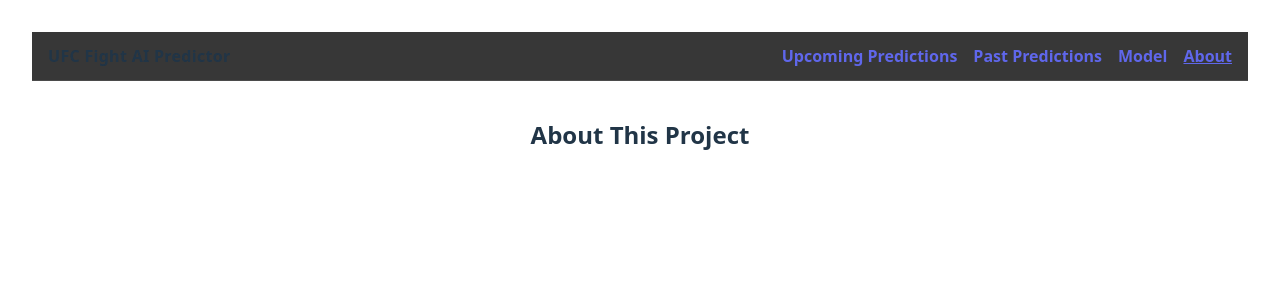
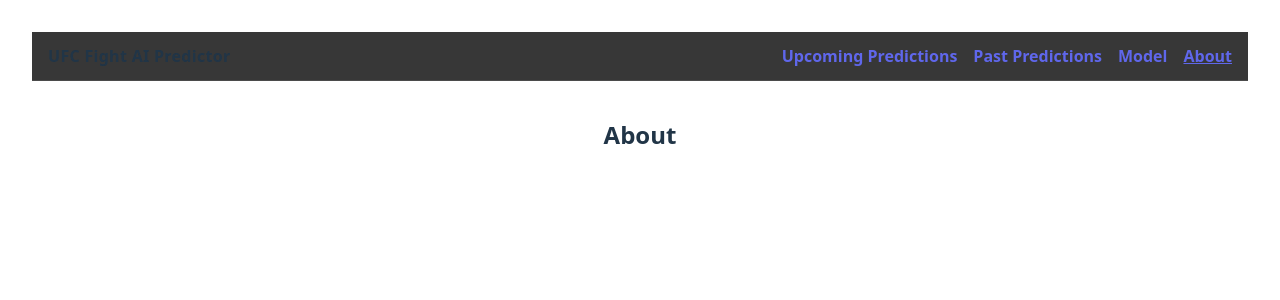
Before and after one commit to chenans1/mma-predictor-frontend, a React (Vite) app: page /about in a window 1280 px wide. Shown: the top 300 px of the page. Built offline with nearby package versions, Linux system fonts and the light colour scheme.

Commit message:
chore(AboutPage): changed text

```diff
--- a/src/pages/AboutPage.tsx
+++ b/src/pages/AboutPage.tsx
@@ -1,3 +1,3 @@
 export default function AboutPage() {
-  return <h2>About This Project</h2>;
+  return <h2>About</h2>;
 }
```
